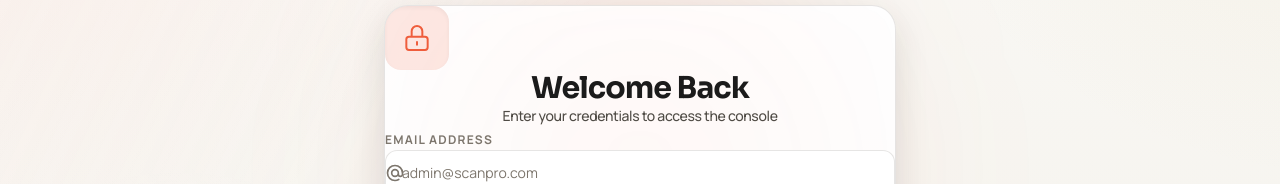
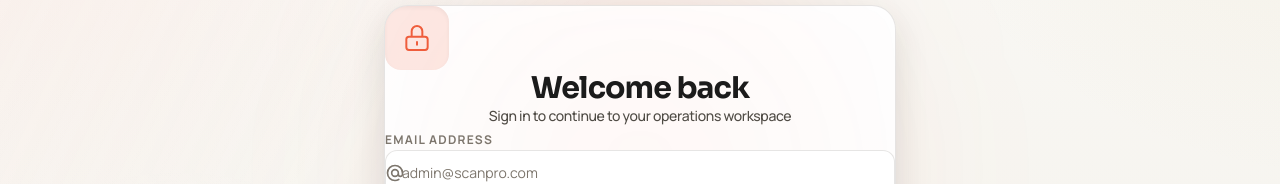
Before and after one commit to satyamsingh5512/cloud-vision-scanner, a React (Vite) app: page /login in a window 1280 px wide. Shown: the part 189-373 px from the top of the page. Built offline with nearby package versions, Linux system fonts and the light colour scheme; no server answers.

Commit message:
commit 11: improve login page messaging and tone

```diff
--- a/src/pages/LoginPage.jsx
+++ b/src/pages/LoginPage.jsx
@@ -37,8 +37,8 @@ const LoginPage = () => {
                 <path strokeLinecap="round" strokeLinejoin="round" strokeWidth={1.5} d="M12 15v2m-6 4h12a2 2 0 002-2v-6a2 2 0 00-2-2H6a2 2 0 00-2 2v6a2 2 0 002 2zm10-10V7a4 4 0 00-8 0v4h8z" />
               </svg>
             </div>
-            <h1 className="text-2xl font-bold text-white sm:text-3xl">Welcome Back</h1>
-            <p className="mt-2 text-sm text-slate-400 font-medium tracking-tight">Enter your credentials to access the console</p>
+            <h1 className="text-2xl font-bold text-white sm:text-3xl">Welcome back</h1>
+            <p className="mt-2 text-sm text-slate-400 font-medium tracking-tight">Sign in to continue to your operations workspace</p>
           </div>
 
           <form onSubmit={handleSubmit} className="space-y-6">
```
